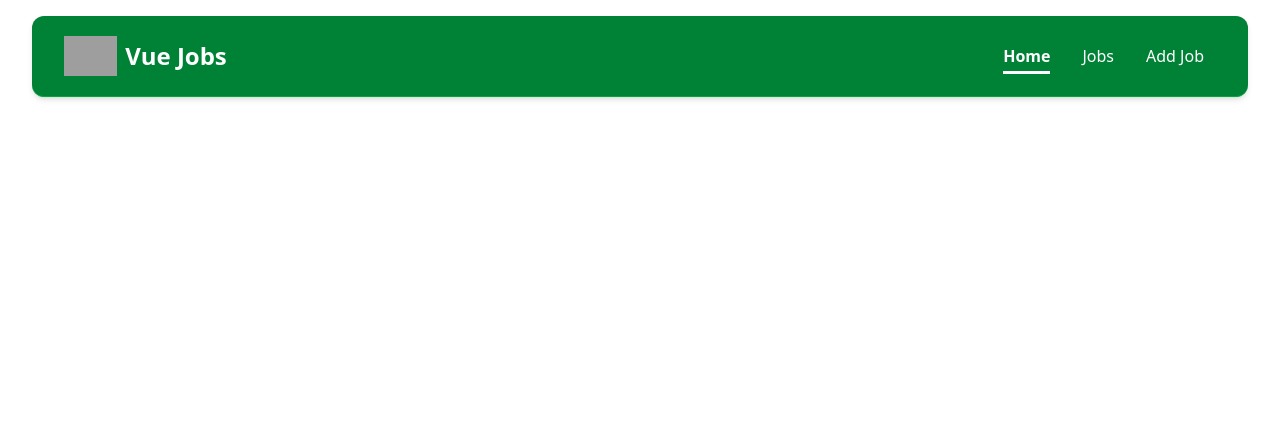
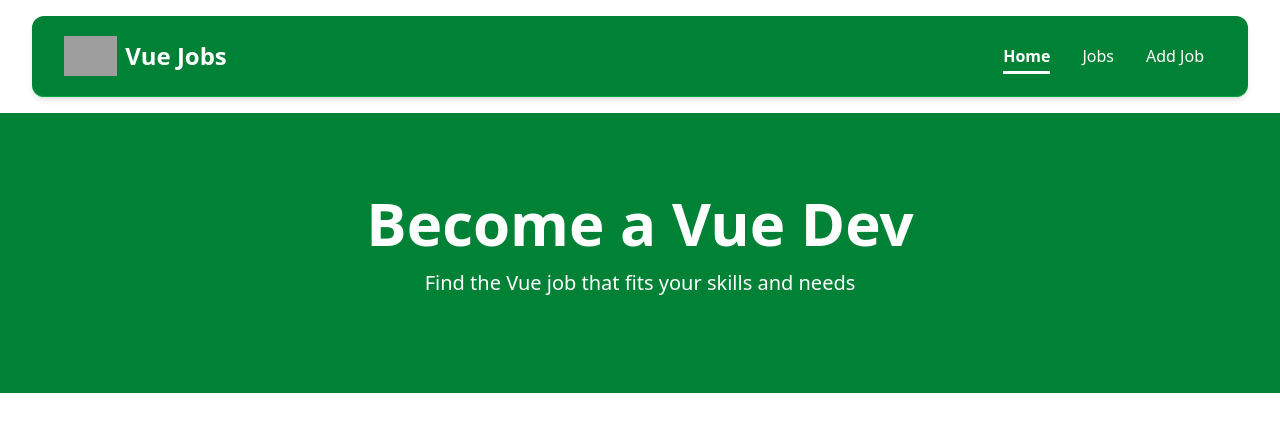
Before and after one commit to eyamhamdi03/Vue-js, a Vue app: page / in a window 1280 px wide. Shown: the top 432 px of the page. Built offline with nearby package versions, Linux system fonts and the light colour scheme; grey boxes are pictures that could not be loaded.

Commit message:
hero added

```diff
--- a/src/App.vue
+++ b/src/App.vue
@@ -1,6 +1,8 @@
 <script setup>
-import NavBar from './components/Nav-bar.vue'
+import NavBar from '@/components/Nav-bar.vue'
+import HeroSection from '@/components/Hero-section.vue'
 </script>
 <template>
   <NavBar />
+  <HeroSection />
 </template>
--- /dev/null
+++ b/src/components/Hero-section.vue
@@ -0,0 +1,22 @@
+<script setup>
+defineProps({
+  title: {
+    type: String,
+    default: 'Become a Vue Dev',
+  },
+  subtitle: {
+    type: String,
+    default: 'Find the Vue job that fits your skills and needs',
+  },
+})
+</script>
+<template>
+  <section class="bg-green-700 py-20 mb-4">
+    <div class="max-w-7xl mx-auto px-4 sm:px-6 lg:px-8 flex flex-col items-center">
+      <div class="text-center">
+        <h1 class="text-4xl font-extrabold text-white sm:text-5xl md:text-6xl">{{ title }}</h1>
+        <p class="my-4 text-xl text-white">{{ subtitle }}</p>
+      </div>
+    </div>
+  </section>
+</template>
```
